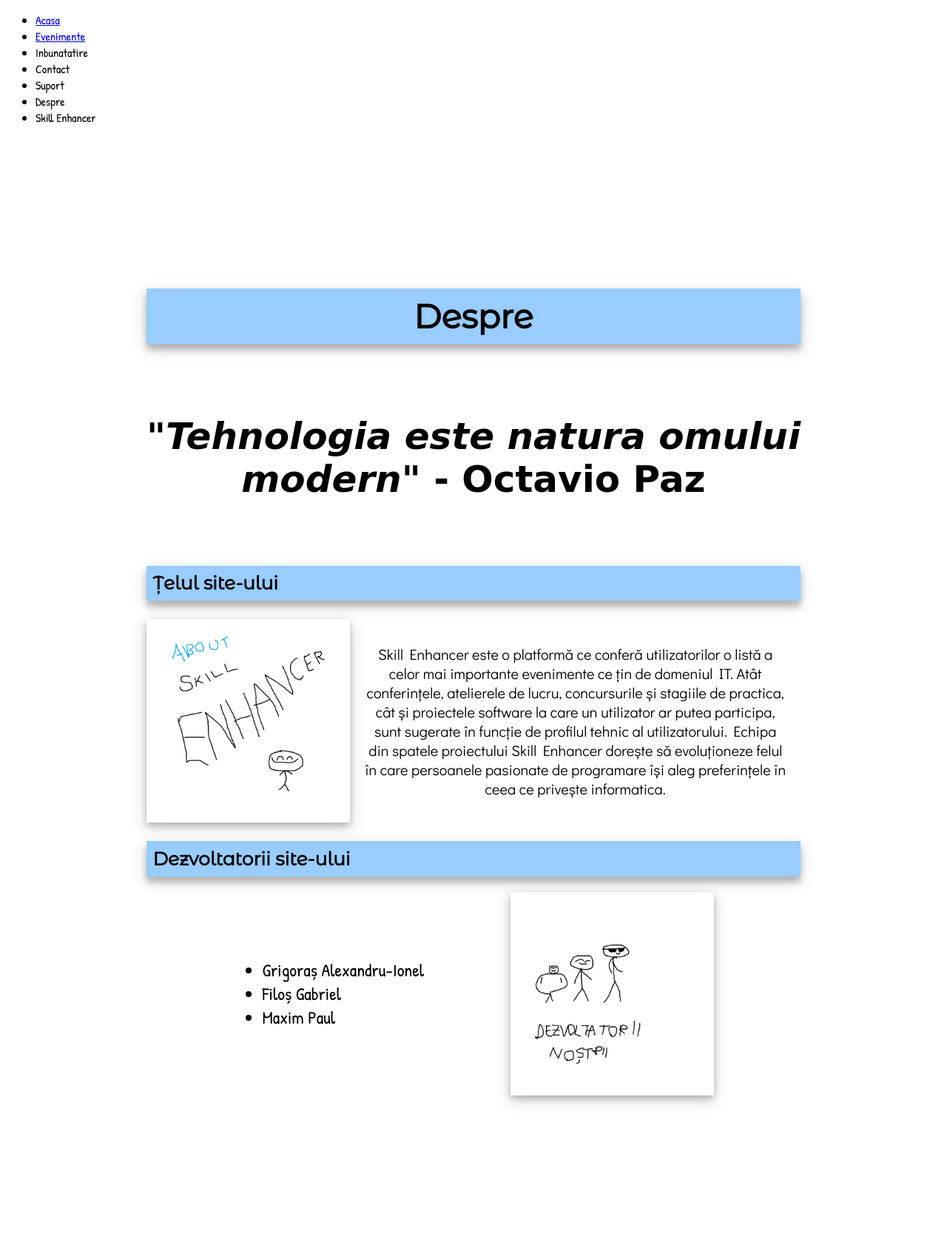
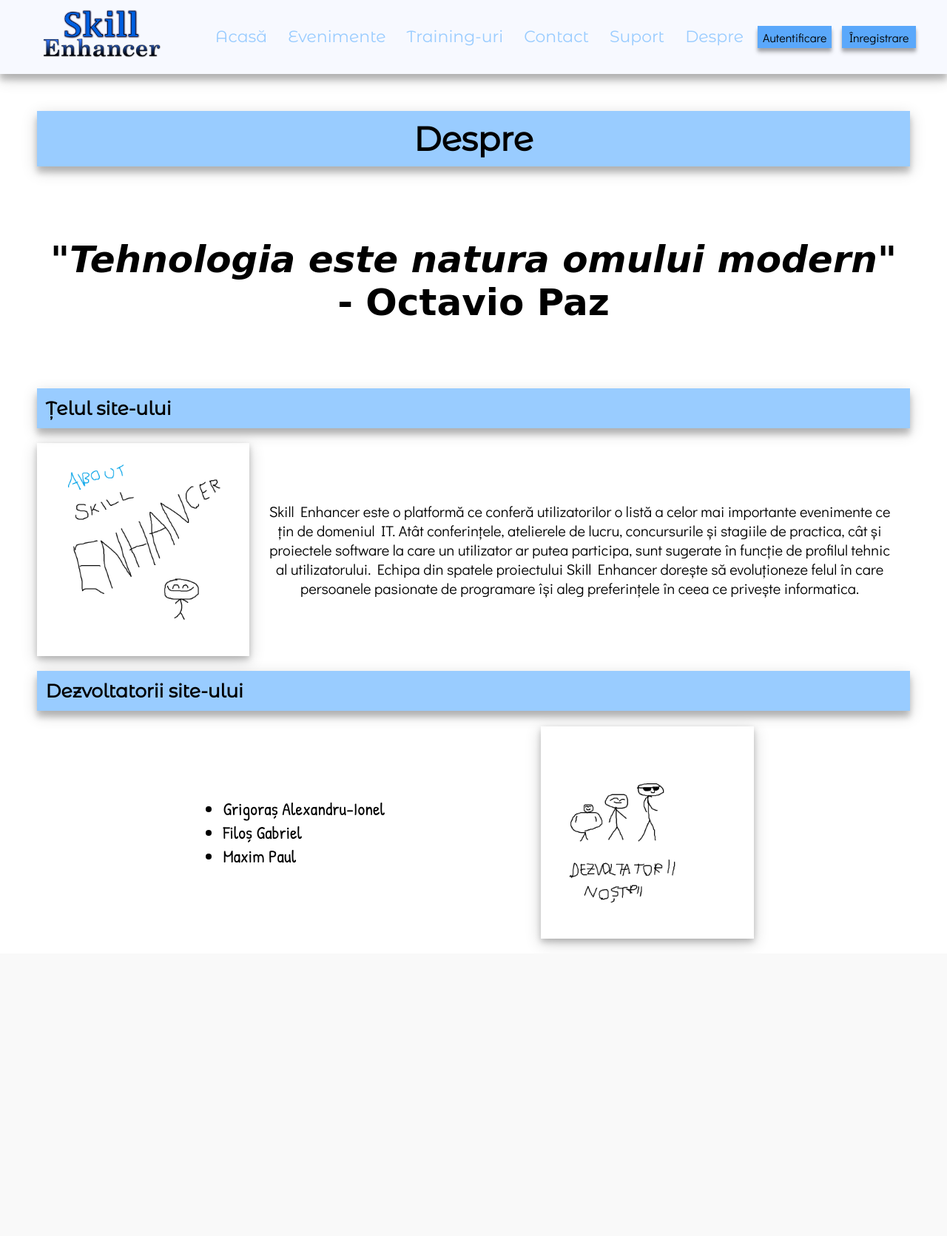
Before and after one commit to nuyonu/TW_TeaSk, a PHP site: page /about.html in a window 1280 px wide. Shown: the whole page at 74% size. After the commit the page ends 1279 px from the top, so only its background shows below. Run offline with PHP 8.4, Linux system fonts and the light colour scheme; some web fonts are replaced.

Commit message:
Reimplementare navbar
- rescris codul pentru navbar pentru a evita duplicatele în fișierele HTML
- reactualizat paginile

```diff
--- a/Project-tW/about.html
+++ b/Project-tW/about.html
@@ -5,25 +5,9 @@
     <title>Despre | Skill Enhancer</title>
     <link rel="stylesheet" type="text/css" href="./styles/about.css"/>
     <link href="https://fonts.googleapis.com/css?family=Didact+Gothic|Patrick+Hand|Montserrat+Alternates|Annie+Use+Your+Telescope" rel="stylesheet">
+    <script src="./scripts/navbar.js"></script>
 </head>
 <body>
-<div class="main">
-    <div>
-        <header class="page-header">
-            <nav>
-                <ul class="topnav">
-                    <li><a href="index.html"><i class="fas fa-home"></i>Acasa</a></li>
-                    <li><a href="events.html"><i class="fas fa-calendar-week"></i>Evenimente</a></li>
-                    <li><i class="fas fa-user-graduate"></i>Inbunatatire</li>
-                    <li><i class="fas fa-mobile-alt"></i>Contact</li>
-                    <li><i class="fas fa-question-circle"></i>Suport</li>
-                    <li><i class="fas fa-info-circle"></i>Despre</li>
-                    <li class="centertop">Skill Enhancer</li>
-                </ul>
-            </nav>
-        </header>
-    </div>
-</div>
     <div class="container-main container-col-flex">
         <h1>Despre</h1>
         <h4><i>"Tehnologia este natura omului modern"</i> - Octavio Paz</h4>
--- a/Project-tW/styles/about.css
+++ b/Project-tW/styles/about.css
@@ -1,29 +1,25 @@
-
-html
+.container-main
 {
     font-family: 'Montserrat Alternates', sans-serif;
+    padding: 10px;
+    margin: 10px 40px;
 }
 
-p
+.container-main p
 {
     font-family: 'Didact Gothic', sans-serif;
 }
 
-li
+.container-main li
 {
     font-family: 'Patrick Hand', cursive;
 }
 
-h4
+.container-main h4
 {
     font-family: 'Annie Use Your Telescope', cursive;
     font-size: 50px;
     text-align: center;
-}
-
-.container-main
-{
-    margin: 15%;
 }
 
 .container-col-flex
--- /dev/null
+++ b/Project-tW/styles/navbar-new.css
@@ -0,0 +1,428 @@
+body
+{
+    padding: 0;
+    margin: 0;
+}
+
+.navbar
+{
+    display: flex;
+    flex-direction: row;
+    align-items: center;
+    justify-content: center;
+    box-shadow: 0 8px 8px 0 rgba(0, 0, 0.5, 0.2), 0 6px 20px 0 rgba(0, 0, 0.5, 0.19);
+    background-color: #f7f9ff;
+    width: 100%;
+}
+
+.navbar img
+{
+    width: 200px;
+    height: 100px;
+}
+
+.navbar li
+{
+    display: inline;
+    padding: 0 10px;
+    font-family: 'Montserrat Alternates', sans-serif;
+    font-size: 22px;
+}
+
+.navbar i
+{
+    padding: 0 2px;
+}
+
+.navbar a:link
+{
+    text-decoration: none;
+    color: #99ccff;
+}
+
+.navbar a:visited
+{
+    text-decoration: none;
+}
+
+.navbar a:hover
+{
+    text-decoration: underline;
+    color: #99ccff;
+}
+
+.navbar a:active
+{
+    text-decoration: underline;
+    color: red;
+}
+
+.navbar .btn
+{
+    width: 100px;
+    height: 30px;
+    font-size: 16px;
+    background-color: #5aa8fb;
+    border: 0;
+    box-shadow: 0 4px 4px 0 rgba(0, 0, 0.5, 0.2), 0 6px 6px 0 rgba(0, 0, 0.5, 0.19);
+    font-family: 'Didact Gothic', sans-serif;
+    margin: 5px;
+}
+
+/*4K resolution*/
+@media screen  and (max-width: 2560px) {
+    header{
+        height: 140px;
+    }
+    .nav{
+        height: 140px;
+    }
+    .link {
+        /*margin-top: 50%;*/
+        color: gray;
+        margin-top: 20px;
+        font-size: 40px;
+    }
+    .body{
+        margin-top: 140px;
+    }
+
+    .topnav {
+        margin-bottom: 0;
+        height: 120px   ;
+        /*margin-top: 15px;*/
+    }
+
+    .centertop {
+        /*margin-right:5% ;*/
+        /*margin-left: 2%;*/
+        font-size: 75px;
+        margin-top: 15px;
+        margin-left: 0;
+        padding-left: 6px;
+    }
+
+    .butoane {
+        margin-top: 20px;
+        color: white;
+        background-color: #5aa8fb;
+        border: 2px solid #5aa8fb;
+        font-size: 40px;
+        padding: 14px;
+    }
+
+    .butoane:hover {
+        color: white;
+        background-color: #5aa8fb;
+        border: 2px solid #5aa8fb;
+    }
+}
+/*full hd*/
+@media screen  and (max-width: 1920px) {
+    header{
+        height: 120px;
+    }
+    .nav{
+        height: 120px;
+    }
+    .link {
+        /*margin-top: 50%;*/
+        color: gray;
+        margin-top: 20px;
+        font-size: 35px;
+    }
+    .body{
+        margin-top: 120px;
+    }
+
+    .topnav {
+        margin-bottom: 0;
+        height: 120px   ;
+        /*margin-top: 15px;*/
+    }
+
+    .centertop {
+        /*margin-right:5% ;*/
+        /*margin-left: 2%;*/
+        font-size: 60px;
+        margin-top: 15px;
+        margin-left: 0;
+        padding-left: 6px;
+    }
+
+    .butoane {
+        margin-top: 20px;
+        color: white;
+        background-color: #5aa8fb;
+        border: 2px solid #5aa8fb;
+        font-size: 35px;
+        padding: 10px;
+    }
+
+    .butoane:hover {
+        color: white;
+        background-color: #288efa;
+        border: 2px solid #288efa;
+    }
+}
+
+
+
+
+/*1440*/
+    @media screen  and (max-width: 1440px) {
+        header,.nav{
+            height: 100px;
+        }
+        .body{
+            margin-top: 100px;
+        }
+
+        .link {
+            /*margin-top: 50%;*/
+            color: gray;
+            margin-top: 5px;
+            font-size: 25px;
+        }
+
+        .topnav {
+            margin-bottom: 0;
+            /*margin-top: 15px;*/
+        }
+
+        .centertop {
+            /*margin-right:5% ;*/
+            /*margin-left: 2%;*/
+            font-size: 45px;
+            margin-top: 0;
+            margin-left: 0;
+            padding-left: 6px;
+        }
+
+        .butoane {
+            margin-top: 0;
+            color: white;
+            background-color: #5aa8fb;
+            border: 2px solid #5aa8fb;
+            font-size: 17px;
+
+        }
+
+        .butoane:hover {
+            color: white;
+            background-color: #5aa8fb;
+            border: 2px solid #5aa8fb;
+        }
+    }
+
+@media screen  and (max-width: 1024px) {
+    header,.nav{
+        height: 90px;
+    }
+    .body{
+        margin-top: 90px;
+    }
+
+    .link {
+        /*margin-top: 50%;*/
+        color: gray;
+        margin-top: 0;
+        font-size: 19px;
+    }
+
+    .topnav {
+        margin-bottom: 0;
+        /*margin-top: 15px;*/
+    }
+
+    .centertop {
+        /*margin-right:5% ;*/
+        /*margin-left: 2%;*/
+        font-size: 35px;
+        margin-top: 0;
+        margin-left: 0;
+        padding-left: 6px;
+    }
+
+    .butoane {
+        margin-top: 0;
+        color: white;
+        background-color: #5aa8fb;
+        border: 2px solid #5aa8fb;
+        font-size: 19px;
+        padding: 7px;
+    }
+
+    .butoane:hover {
+        color: white;
+        background-color: #288efa;
+        border: 2px solid #288efa;
+    }
+}
+
+.modal {
+    display: none;
+    position: fixed;
+    z-index: 4;
+    top: 0;
+    width: 100%;
+    font-size: 18px;
+    text-align: left;
+    height: 100%;
+    overflow: auto;
+    background-color: black;
+    background-color: rgba(0, 0, 0, 0.9);
+    padding-top: 60px;
+    margin: auto    ;
+
+    /*margin-left: -26px;*/
+}
+
+
+.modal-content {
+    /*background-color: black;*/
+    /*background-color: rgba(0, 0, 0, 0.7);*/
+    margin: 5% auto 15% auto; /* 5% from the top, 15% from the bottom and centered */
+    /*border: 1px solid #888;*/
+    width: 12cm;
+}
+
+.imgcontainer {
+    text-align: center;
+    margin: 24px 0 12px 0;
+    /*position: relative;*/
+}
+
+.close {
+    position: absolute;
+    right: 25px;
+    top: 0;
+    color: black;
+    font-size: 35px;
+    font-weight: bold;
+}
+
+.close:hover, .close:focus {
+    color: red;
+    cursor: pointer;
+}
+
+.container {
+    padding: 16px;
+    color: black;
+    z-index: 100;
+}
+
+.logincustom {
+    align-content: center;
+}
+
+.modal input[type=text], input[type=password], input[type=email] {
+    width: 100%;
+    padding: 12px 20px;
+    margin: 8px 0;
+    display: inline-block;
+    border: 1px solid #cccccc;
+    box-sizing: border-box;
+}
+
+.buttonmodal{
+    /*background-color: #4286f4;*/
+    background-color: transparent;
+    border: 2px solid gray;
+    color: gray;
+    padding: 14px 20px;
+    /*margin: 8px 0;*/
+    /*border: none;*/
+    cursor: pointer;
+    width: 4cm;
+    font-size: 23px;
+    margin-right: 23px;
+
+}
+.inputcontainer:focus{
+    border: 2px solid #2196F3;
+    color: #2196F3;
+}
+.inputcontainer:disabled{
+    color: #2759AE;
+}
+.buttonmodal:focus{
+    border: 3px solid #2196F3;
+    color: #2196F3;
+}
+
+.buttonmodal:hover{
+    opacity: 0.8;
+    font-size: 23px;
+
+}
+
+.inputcontainer{
+    /*background-color: black;*/
+    background-color: transparent;;
+    /*opacity: 0.5%;*/
+    font-size: 23px;
+    border: none;
+    outline: none;
+    color: white;
+}
+.container>label{
+    color:gray;
+    font-size:23px;
+}
+
+.butoanean{
+    margin-top: 15px;
+    display: flex;
+    flex-direction: row;
+}
+.modal-content{
+    margin-bottom: 90px;
+}
+
+.logincustom{
+    margin-top: 25px;
+}
+#logare{
+    margin-top: 25px;
+}
+.conectat{
+
+}
+
+.page-footer {
+    display: flex;
+    flex-direction: column-reverse;
+    border-bottom: 0;
+    border-top:0 ;
+    padding-bottom: 0;
+    padding-top: 0;
+}
+
+.page-footer ul {
+    display: flex;
+    font-size: 1.5rem;
+    padding-bottom: 25px;
+    margin-bottom: 25px;
+    /*left: 10;*/
+}
+.page-footer>ul>li{
+    margin-right: 30px;
+}
+
+@media screen and (min-width: 550px) {
+    .page-footer {
+        flex-direction: row;
+        justify-content: space-between;
+        align-items: center;
+    }
+
+    .page-footer ul {
+        margin-bottom: 0;
+    }
+}
+
+#copyright{
+    font-size: 23px ;
+}
--- a/Project-tW/styles/trainings.css
+++ b/Project-tW/styles/trainings.css
@@ -15,8 +15,8 @@
 .container-main
 {
     font-family: 'Didact Gothic', sans-serif;
-    padding: 2%;
-    margin: 5%;
+    padding: 10px;
+    margin: 10px 40px;
 }
 
 .container-main h1
--- a/Project-tW/trainings.html
+++ b/Project-tW/trainings.html
@@ -5,6 +5,7 @@
     <title>Training-uri | Skill Enhancer</title>
     <link rel="stylesheet" type="text/css" href="./styles/trainings.css"/>
     <link href="https://fonts.googleapis.com/css?family=Didact+Gothic|Patrick+Hand|Montserrat+Alternates|Annie+Use+Your+Telescope|Inconsolata" rel="stylesheet">
+    <script src="./scripts/navbar.js"></script>
 </head>
 <body>
 <div class="container-main container-col-flex">
```
Also changed, not shown: Project-tW/scripts/navbar.js (added, +96 -0 lines), Project-tW/images/logo.png (added). Lines whose indentation alone changed are shown as unchanged.
